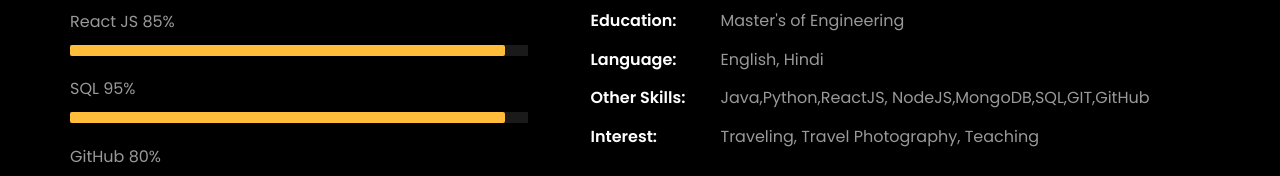
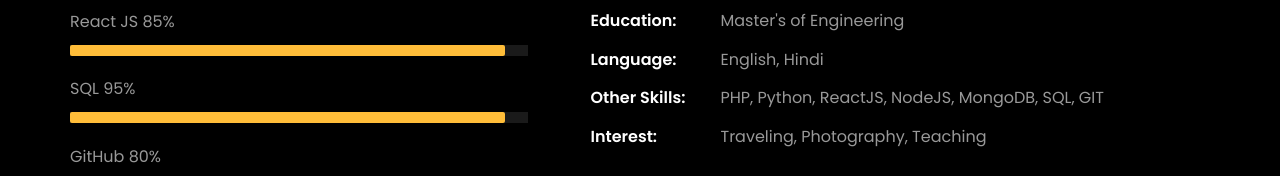
Before and after one commit to monika0829/portfolio_monika, a plain HTML site: page index.html in a window 1280 px wide. Shown: the part 1475-1651 px from the top of the page. Drawn offline with Linux system fonts and the light colour scheme; files whose address does not match are found by name.

Commit message:
Update index.html

```diff
--- a/index.html
+++ b/index.html
@@ -295,8 +295,8 @@
 									<li class="d-flex"><span>Domain:</span> <span>FullStack Developer</span></li>
 									<li class="d-flex"><span>Education:</span> <span>Master's of Engineering</span></li>
 									<li class="d-flex"><span>Language:</span> <span>English, Hindi</span></li>
-									<li class="d-flex"><span>Other Skills:</span> <span>Java,Python,ReactJS, NodeJS,MongoDB,SQL,GIT,GitHub</span></li>
-									<li class="d-flex"><span>Interest:</span> <span>Traveling, Travel Photography, Teaching</span></li>
+									<li class="d-flex"><span>Other Skills:</span> <span>PHP, Python, ReactJS, NodeJS, MongoDB, SQL, GIT</span></li>
+									<li class="d-flex"><span>Interest:</span> <span>Traveling, Photography, Teaching</span></li>
 
 								</ul>
 							</div>
```
